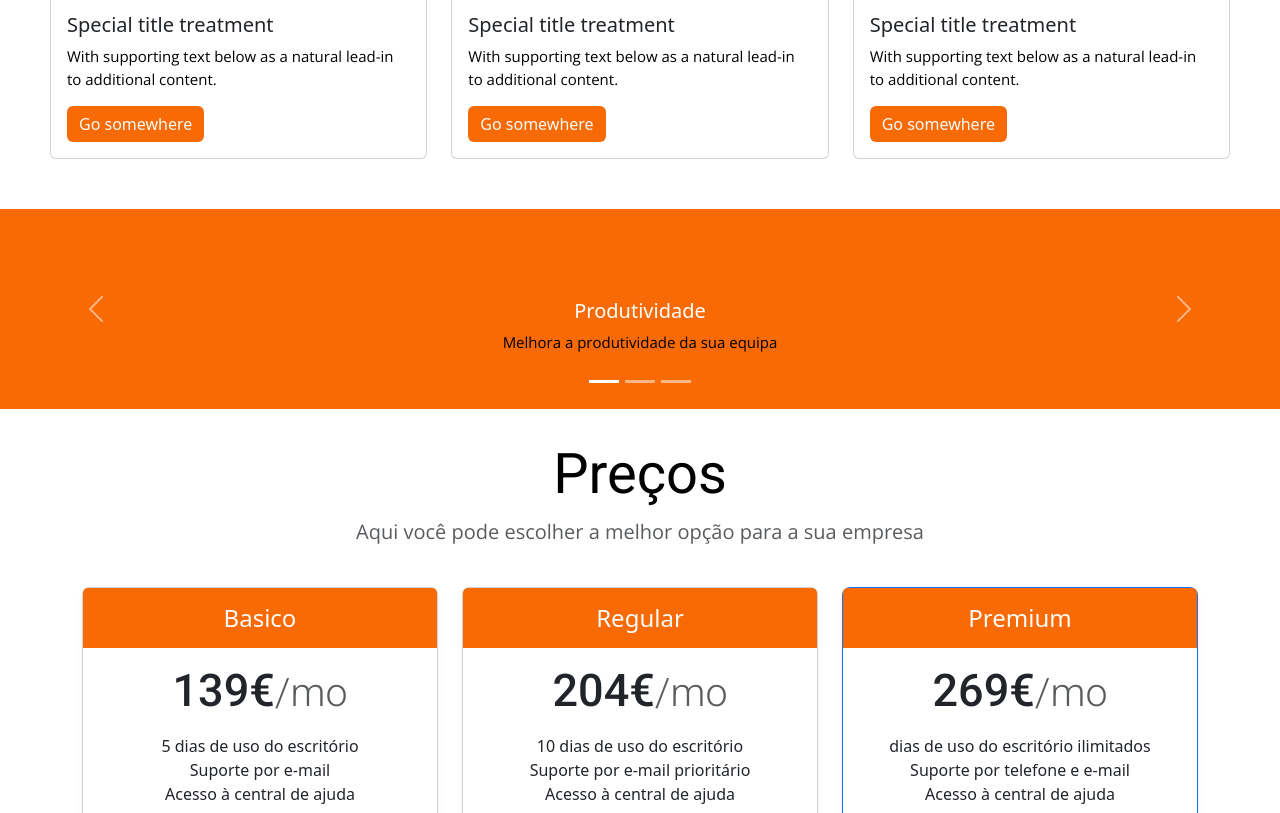
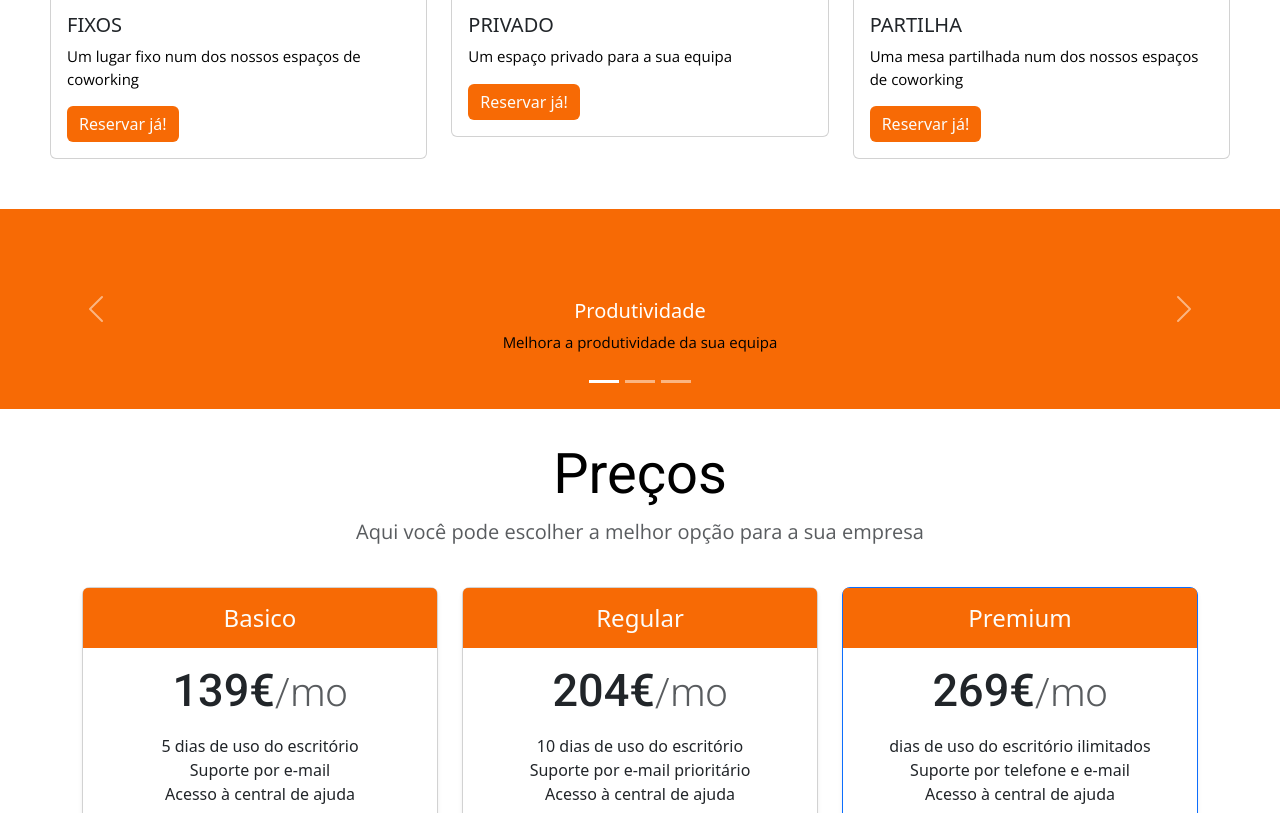
Before and after one commit to AndreCruz2805/Lean-Coworking, a plain HTML site: page index.html in a window 1280 px wide. Shown: the part 1295-2108 px from the top of the page. Drawn offline with nearby package versions, Linux system fonts and the light colour scheme.

Commit message:
Add files via upload

```diff
--- a/index.html
+++ b/index.html
@@ -30,9 +30,9 @@
                 <div class="card">
                     <img src="Images/coworking-1.jpg" class="card-img-top" alt="...">
                     <div class="card-body">
-                        <h5 class="card-title">Special title treatment</h5>
-                        <p class="card-text">With supporting text below as a natural lead-in to additional content.</p>
-                        <a href="#" class="btn btn-primary">Go somewhere</a>
+                        <h5 class="card-title">FIXOS</h5>
+                        <p class="card-text">Um lugar fixo num dos nossos espaços de coworking</p>
+                        <a href="#" class="btn btn-primary">Reservar já!</a>
                     </div>
                 </div>
             </div>
@@ -40,9 +40,9 @@
                 <div class="card">
                     <img src="Images/coworking-2.jpg" class="card-img-top" alt="...">
                     <div class="card-body">
-                        <h5 class="card-title">Special title treatment</h5>
-                        <p class="card-text">With supporting text below as a natural lead-in to additional content.</p>
-                        <a href="#" class="btn btn-primary">Go somewhere</a>
+                        <h5 class="card-title">PRIVADO</h5>
+                        <p class="card-text">Um espaço privado para a sua equipa</p>
+                        <a href="#" class="btn btn-primary">Reservar já!</a>
                     </div>
                 </div>
             </div>
@@ -50,9 +50,9 @@
                 <div class="card">
                     <img src="Images/coworking-3.jpg" class="card-img-top" alt="...">
                     <div class="card-body">
-                        <h5 class="card-title">Special title treatment</h5>
-                        <p class="card-text">With supporting text below as a natural lead-in to additional content.</p>
-                        <a href="#" class="btn btn-primary">Go somewhere</a>
+                        <h5 class="card-title">PARTILHA</h5>
+                        <p class="card-text">Uma mesa partilhada num dos nossos espaços de coworking</p>
+                        <a href="#" class="btn btn-primary">Reservar já!</a>
                     </div>
                 </div>
             </div>
```
